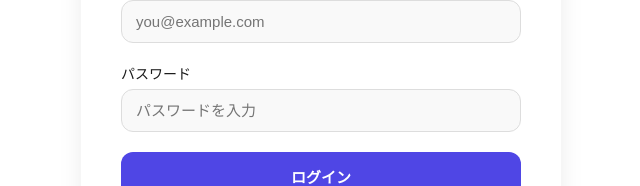
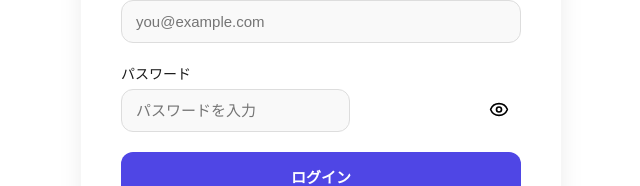
Before and after one commit to hirotaka-maehashi/shaken-app, a Next.js app: page /login in a window 1280 px wide. Shown: the part 229-415 px from the top of the page, without its empty margins (319-959 px from the left). Built offline with nearby package versions, Linux system fonts and the light colour scheme; no server answers.

Commit message:
🚀 本番反映：法人名保存・ログインUX改善・ログ整理完了

```diff
--- a/src/app/login/page.module.css
+++ b/src/app/login/page.module.css
@@ -78,3 +78,18 @@
   font-weight: bold;
   margin-bottom: 1rem;
 }
+
+.passwordWrapper {
+  position: relative;
+}
+
+.eyeButton {
+  position: absolute;
+  top: 50%;
+  right: 12px;
+  transform: translateY(-50%);
+  background: none;
+  border: none;
+  cursor: pointer;
+  padding: 0;
+}
--- a/src/app/login/page.tsx
+++ b/src/app/login/page.tsx
@@ -4,11 +4,13 @@ import { useState, useEffect } from 'react'
 import { useRouter } from 'next/navigation'
 import { supabase } from '@/utils/supabase-browser'
 import styles from './page.module.css'
+import { Eye, EyeOff } from 'lucide-react'
 
 export default function LoginPage() {
   const router = useRouter()
   const [email, setEmail] = useState('')
   const [password, setPassword] = useState('')
+  const [showPassword, setShowPassword] = useState(false)
   const [error, setError] = useState('')
   const [fromEmail, setFromEmail] = useState(false)
 
@@ -71,17 +73,28 @@ export default function LoginPage() {
             required
           />
         </div>
+
         <div className={styles.group}>
           <label className={styles.label}>パスワード</label>
+          <div className={styles.passwordWrapper}>
             <input
-            type="password"
+              type={showPassword ? 'text' : 'password'}
               value={password}
               onChange={(e) => setPassword(e.target.value)}
               className={styles.input}
               placeholder="パスワードを入力"
               required
             />
+            <button
+              type="button"
+              onClick={() => setShowPassword((prev) => !prev)}
+              className={styles.eyeButton}
+            >
+              {showPassword ? <EyeOff size={20} /> : <Eye size={20} />}
+            </button>
           </div>
+        </div>
+
         {error && <p className={styles.error}>{error}</p>}
         <button type="submit" className={styles.button}>ログイン</button>
       </form>
--- a/src/app/signup/page.module.css
+++ b/src/app/signup/page.module.css
@@ -78,3 +78,18 @@
     font-size: 14px;
     text-align: center;
   }
+
+  .passwordWrapper {
+    position: relative;
+  }
+
+  .eyeButton {
+    position: absolute;
+    top: 50%;
+    right: 12px;
+    transform: translateY(-50%);
+    background: none;
+    border: none;
+    cursor: pointer;
+    padding: 0;
+  }
```
Also changed, not shown: src/app/postsignup/page.tsx (added, +74 -0 lines), src/app/signup/page.tsx (+30 -21 lines). Lines whose indentation alone changed are shown as unchanged.
